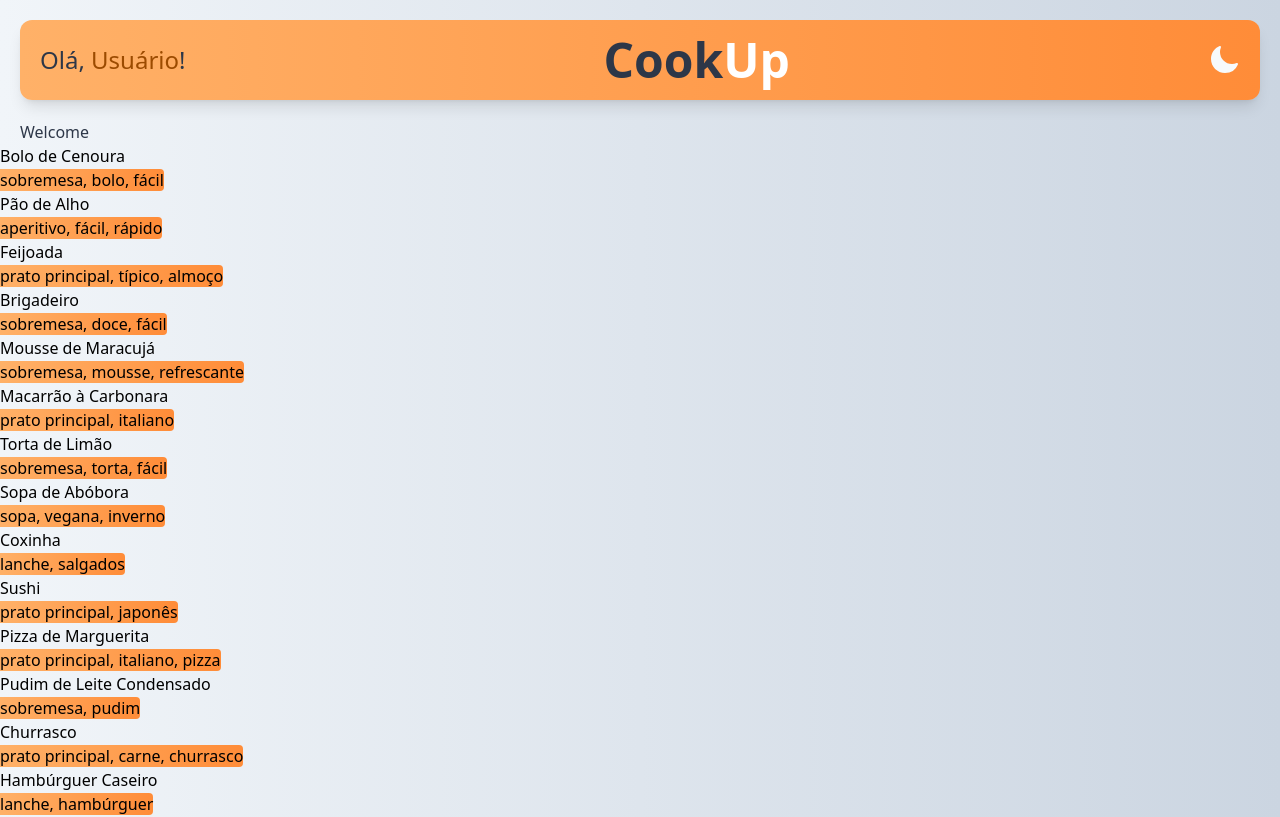
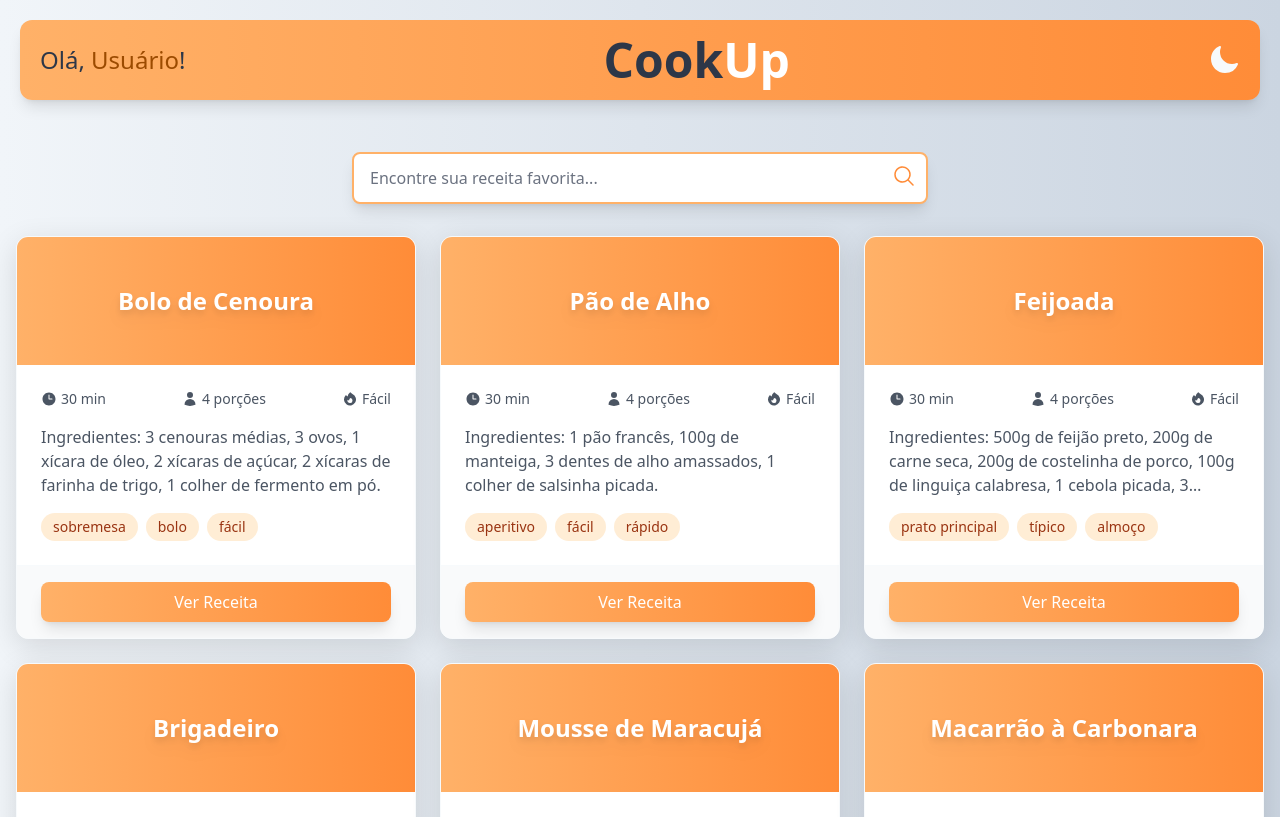
Before and after one commit to Wkyouma/CookUp, a React (Vite) app: page / in a window 1280 px wide. Shown: the top 817 px of the page. Built offline with nearby package versions, Linux system fonts and the light colour scheme.

Commit message:
card e pesquisa

```diff
--- a/src/App.jsx
+++ b/src/App.jsx
@@ -1,12 +1,38 @@
 import './App.css'
 import Cabecalho from './componentes/cabecalho'
 import ArtigosLista from './componentes/Artigo/Artigo'
+import CampoTexto from './componentes/CampoTexto'
+import { useState } from 'react'
+import data from '../artigos.json'
+
 function App() {
+  const [searchTerm, setSearchTerm] = useState('')
+  const [filteredData, setFilteredData] = useState(data)
+
+  const handleSearch = (event) => {
+    const term = event.target.value.toLowerCase()
+    setSearchTerm(term)
+
+    const filtered = data.filter(item =>
+      item.title.toLowerCase().includes(term) ||
+      item.tags.toLowerCase().includes(term)
+    )
+    setFilteredData(filtered)
+  }
+
   return (
     <div className="min-h-screen bg-gradient-to-r from-slate-100 to-slate-300 dark:from-noturno-bg dark:to-noturno-bg transition-colors duration-300">
       <Cabecalho />
-      <h1 className="text-gray-800 dark:text-gray-100 px-5">Welcome</h1>
-      <ArtigosLista />
+      <main className="container mx-auto px-4 py-8">
+        <CampoTexto
+          value={searchTerm}
+          onChange={handleSearch}
+          placeholder="Encontre sua receita favorita..."
+        />
+        <div className="mt-8">
+          <ArtigosLista receitas={filteredData} />
+        </div>
+      </main>
     </div>
   )
 }
--- a/src/componentes/Artigo/Artigo.jsx
+++ b/src/componentes/Artigo/Artigo.jsx
@@ -1,14 +1,18 @@
-import data from '../../../artigos.json';
-const ArtigosLista = () => {
-    return(
-        <div className='text-black dark:text-white'>
-        {data.map((props, index) => (
-            <div key={index}>
-            <h1>{props.title}</h1>
-            <a className='bg-gradient-to-r from-laranja-claro to-laranja-escuro rounded-e '>{props.tags}</a>
-            </div>
-        ))}
-    </div>
+import ReceitaCard from '../ReceitaCard'
+
+const ArtigosLista = ({ receitas }) => {
+    return (
+        <div className="grid grid-cols-1 md:grid-cols-2 lg:grid-cols-3 gap-6">
+            {receitas.map((recipe, index) => (
+                <ReceitaCard
+                    key={index}
+                    title={recipe.title}
+                    tags={recipe.tags}
+                    text={recipe.text}
+                />
+            ))}
+        </div>
     )
 }
+
 export default ArtigosLista
--- /dev/null
+++ b/src/componentes/CampoTexto/index.jsx
@@ -0,0 +1,26 @@
+import { MagnifyingGlassIcon } from '@heroicons/react/24/solid'
+
+const CampoTexto = ({ value, onChange, placeholder }) => {
+    return (
+        <div className="relative max-w-xl mx-auto mb-8">
+            <input
+                type="text"
+                placeholder={placeholder}
+                value={value}
+                onChange={onChange}
+                className="w-full px-4 py-3 rounded-lg
+                         bg-white dark:bg-noturno-card
+                         border-2 border-laranja-claro dark:border-laranja-escuro
+                         text-gray-800 dark:text-white
+                         placeholder-gray-500 dark:placeholder-gray-400
+                         focus:outline-none focus:ring-2 focus:ring-laranja-escuro
+                         transition-all duration-300 shadow-lg"
+            />
+            <div className="absolute right-3 top-3">
+                <MagnifyingGlassIcon className="h-6 w-6 text-laranja-escuro dark:text-laranja-claro" />
+            </div>
+        </div>
+    )
+}
+
+export default CampoTexto
--- /dev/null
+++ b/src/componentes/ReceitaCard/index.jsx
@@ -0,0 +1,76 @@
+import { ClockIcon, UserIcon, FireIcon } from '@heroicons/react/24/solid'
+
+const ReceitaCard = ({ title, tags, text }) => {
+    return (
+        <div className="bg-white dark:bg-noturno-card rounded-xl overflow-hidden
+                      transform hover:scale-102 transition-all duration-300
+                      shadow-[0_8px_30px_rgb(0,0,0,0.12)] hover:shadow-[0_8px_30px_rgb(0,0,0,0.2)]
+                      border border-gray-100 dark:border-gray-800">
+
+            {/* Cabeçalho do Card */}
+            <div className="h-32 bg-gradient-to-r from-laranja-claro to-laranja-escuro
+                          dark:from-laranja-escuro dark:to-laranja-claro p-6
+                          flex items-center justify-center">
+                <h2 className="text-2xl font-bold text-white text-center
+                             drop-shadow-lg">
+                    {title}
+                </h2>
+            </div>
+
+            {/* Conteúdo */}
+            <div className="p-6">
+                {/* Informações da Receita */}
+                <div className="flex justify-between mb-4 text-sm text-gray-600 dark:text-gray-400">
+                    <div className="flex items-center">
+                        <ClockIcon className="h-4 w-4 mr-1" />
+                        <span>30 min</span>
+                    </div>
+                    <div className="flex items-center">
+                        <UserIcon className="h-4 w-4 mr-1" />
+                        <span>4 porções</span>
+                    </div>
+                    <div className="flex items-center">
+                        <FireIcon className="h-4 w-4 mr-1" />
+                        <span>Fácil</span>
+                    </div>
+                </div>
+
+                {/* Descrição */}
+                <p className="text-gray-600 dark:text-gray-300 mb-4 line-clamp-3">
+                    {text && text[0]}
+                </p>
+
+                {/* Tags */}
+                <div className="flex flex-wrap gap-2">
+                    {tags.split(',').map((tag, index) => (
+                        <span key={index}
+                              className="inline-block px-3 py-1 text-sm
+                                       bg-orange-100 dark:bg-orange-900
+                                       text-orange-800 dark:text-orange-100
+                                       rounded-full font-medium
+                                       transform hover:scale-105 transition-all duration-200
+                                       cursor-pointer">
+                            {tag.trim()}
+                        </span>
+                    ))}
+                </div>
+            </div>
+
+            {/* Rodapé do Card */}
+            <div className="px-6 py-4 bg-gray-50 dark:bg-noturno-bg
+                          border-t border-gray-100 dark:border-gray-800">
+                <button className="w-full py-2 px-4
+                                 bg-gradient-to-r from-laranja-claro to-laranja-escuro
+                                 dark:from-laranja-escuro dark:to-laranja-claro
+                                 text-white font-medium rounded-lg
+                                 transform hover:scale-105 transition-all duration-200
+                                 focus:outline-none focus:ring-2 focus:ring-laranja-escuro
+                                 shadow-lg">
+                    Ver Receita
+                </button>
+            </div>
+        </div>
+    )
+}
+
+export default ReceitaCard
```
